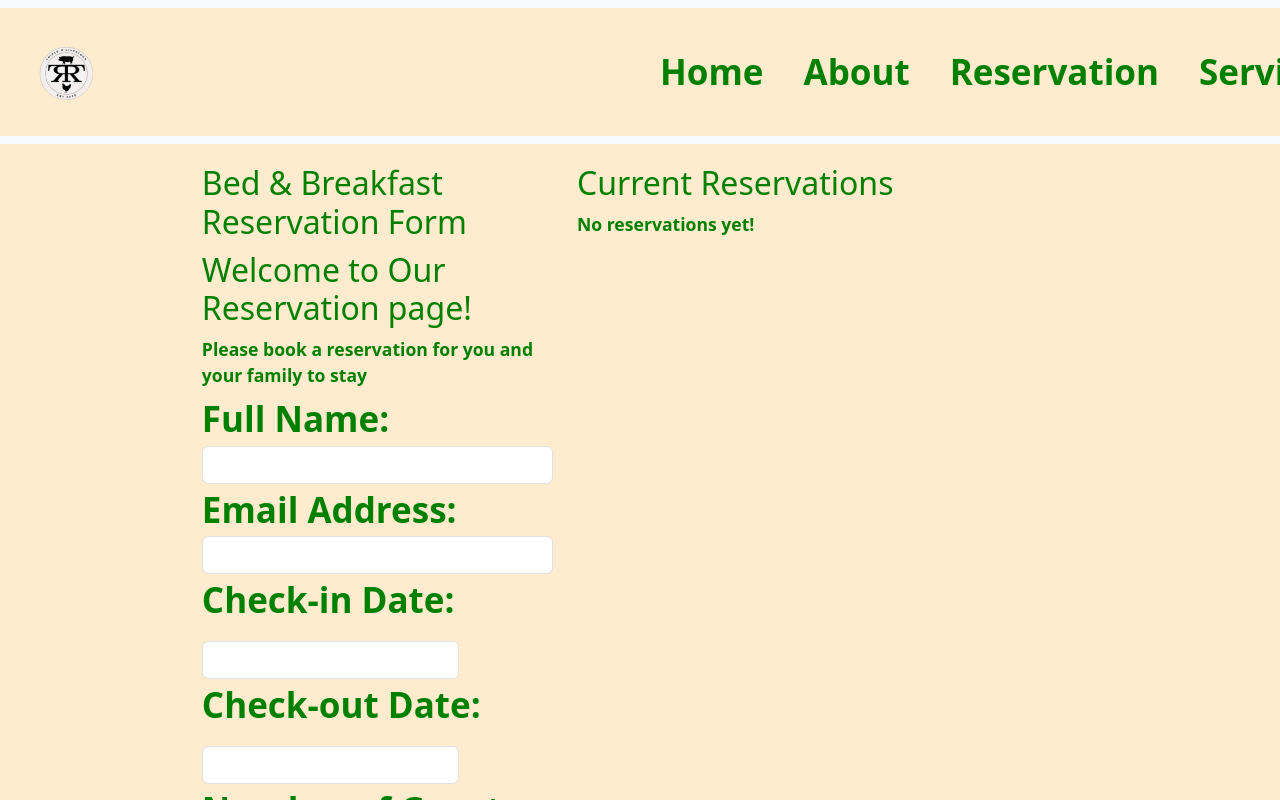
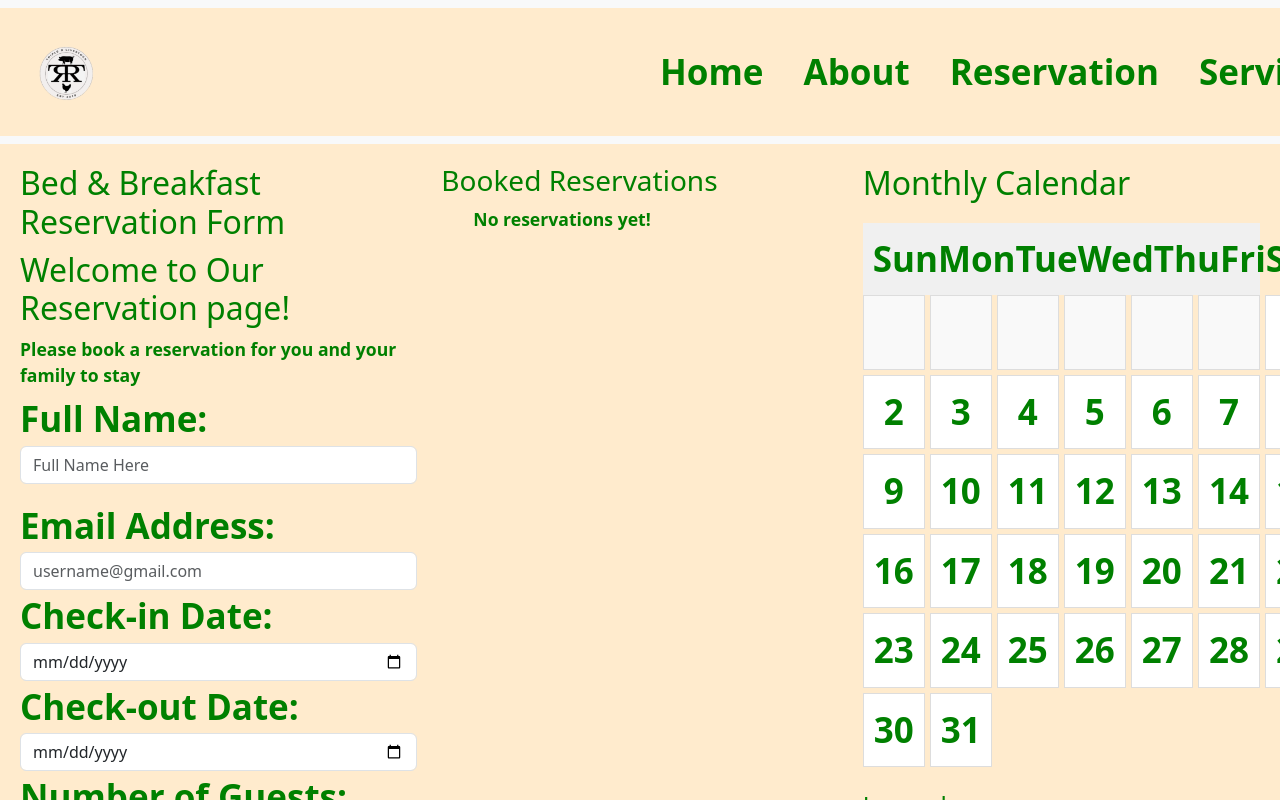
Before and after one commit to CrystalW11/Website-Template, a React (Vite) app in the folder client/: page /reservation in a window 1280 px wide. Shown: the top 800 px of the page. Built offline with nearby package versions, Linux system fonts and the light colour scheme.

Commit message:
updated reservations.jsx

```diff
--- a/client/package.json
+++ b/client/package.json
@@ -11,9 +11,15 @@
     "start": "node index.js"
   },
   "dependencies": {
+    "@fullcalendar/daygrid": "^6.1.15",
+    "@fullcalendar/react": "^6.1.15",
     "boostrap": "^2.0.0",
     "bootstrap": "^5.3.3",
+    "moment": "^2.30.1",
     "react": "^19.0.0",
+    "react-big-calendar": "^1.18.0",
+    "react-calendar": "^5.1.0",
+    "react-calendar-heatmap": "^1.10.0",
     "react-datepicker": "^8.2.0",
     "react-dom": "^19.0.0",
     "react-router-dom": "^7.3.0"
--- a/client/src/static/index.css
+++ b/client/src/static/index.css
@@ -63,3 +63,75 @@ p {
      font-weight: 500;
      font-size: xx-large;
 }
+
+/* calender display on reservations.jsx*/
+/* Highlight reserved dates */
+.calendar-container {
+     display: flex;
+     flex-direction: column;
+     margin-top: 20px;
+}
+
+.calendar-header {
+     display: grid;
+     grid-template-columns: repeat(7, 1fr);
+     background-color: #f0f0f0;
+     padding: 10px;
+     text-align: center;
+     font-weight: bold;
+}
+
+.calendar-grid {
+     display: grid;
+     grid-template-columns: repeat(7, 1fr);
+     gap: 5px;
+}
+
+.calendar-day {
+     background-color: #fff;
+     padding: 10px;
+     text-align: center;
+     cursor: pointer;
+     border: 1px solid #ddd;
+}
+
+.calendar-day.empty-day {
+     background-color: #f9f9f9;
+}
+
+.calendar-day.reserved {
+     background-color: #ffb3b3;
+     /* Reserved days highlighted */
+     color: white;
+}
+
+.calendar-day:hover {
+     background-color: #f1f1f1;
+}
+
+.legend {
+     margin-top: 20px;
+     font-size: 1.1rem;
+}
+
+.legend-item {
+     margin-bottom: 10px;
+     display: flex;
+     align-items: center;
+}
+
+.legend-color {
+     width: 20px;
+     height: 20px;
+     margin-right: 10px;
+}
+
+.legend-color.reserved {
+     background-color: lightpink;
+     /* Reserved color */
+}
+
+.legend-color.available {
+     background-color: green;
+     /* Available color */
+}
--- a/client/src/views/Reservation.jsx
+++ b/client/src/views/Reservation.jsx
@@ -1,9 +1,8 @@
 /** @format */
 
 import React, { useState, useEffect } from "react";
-import DatePicker from "react-datepicker";
-import "react-datepicker/dist/react-datepicker.css";
 
+// Utility function to format dates
 const Reservation = () => {
   const [reservationData, setReservationData] = useState({
     name: "",
@@ -16,6 +15,7 @@ const Reservation = () => {
   });
 
   const [reservations, setReservations] = useState([]);
+  const [error, setError] = useState(""); // State to handle error messages
 
   // Load existing reservations from localStorage
   useEffect(() => {
@@ -33,10 +33,58 @@ const Reservation = () => {
     });
   };
 
+  // Function to check for overlapping dates
+  const isOverlapping = (newCheckin, newCheckout) => {
+    for (let reservation of reservations) {
+      const existingCheckin = new Date(reservation.checkin);
+      const existingCheckout = new Date(reservation.checkout);
+      const newCheckinDate = new Date(newCheckin);
+      const newCheckoutDate = new Date(newCheckout);
+
+      // Check if the new reservation dates overlap with an existing reservation
+      if (
+        (newCheckinDate >= existingCheckin &&
+          newCheckinDate < existingCheckout) ||
+        (newCheckoutDate > existingCheckin &&
+          newCheckoutDate <= existingCheckout)
+      ) {
+        return true; // There's a conflict
+      }
+    }
+    return false; // No conflict
+  };
+
   const handleSubmit = (e) => {
     e.preventDefault();
 
-    const updatedReservations = [...reservations, reservationData];
+    // Check for date overlap before submitting
+    const { checkin, checkout } = reservationData;
+
+    if (!checkin || !checkout) {
+      setError("Please select both check-in and check-out dates.");
+      return;
+    }
+
+    // Check for date conflict
+    if (isOverlapping(checkin, checkout)) {
+      setError("The selected dates are already booked.");
+      return;
+    }
+
+    // Reset error state if no conflict
+    setError("");
+
+    // Create the timestamp when the reservation is created
+    const createdAt = new Date().toISOString(); // ISO 8601 format
+
+    // Add the timestamp to reservation data
+    const updatedReservationData = {
+      ...reservationData,
+      createdAt,
+    };
+
+    // Proceed with adding the new reservation
+    const updatedReservations = [...reservations, updatedReservationData];
     setReservations(updatedReservations);
 
     // Save reservations to localStorage
@@ -64,15 +112,98 @@ const Reservation = () => {
 
   const handleUpdate = (index) => {
     setReservationData(reservations[index]);
-    handleDelete(index); // Delete the reservation from the list before updating
+    // Instead of deleting the reservation immediately, just allow editing.
+    // Removing the delete action here.
   };
 
-  // Function to check if a date is unavailable
-  const isDateUnavailable = (date) => {
-    return reservations.some((reservation) => {
-      const checkinDate = new Date(reservation.checkin);
-      const checkoutDate = new Date(reservation.checkout);
-      return date >= checkinDate && date <= checkoutDate;
+  // Helper function to format dates and timestamps (without leading zeros)
+  const formatDateTime = (dateString) => {
+    const date = new Date(dateString);
+    // Check if the date is valid
+    if (isNaN(date)) {
+      return "Invalid Date"; // Return a default text if the date is invalid
+    }
+
+    const options = {
+      weekday: "short", // Optional: day of the week
+      year: "numeric",
+      month: "long",
+      day: "numeric",
+      hour: "numeric", // Hour (no leading zeros)
+      minute: "numeric", // Minute (no leading zeros)
+      hour12: true, // AM/PM format
+    };
+    return date.toLocaleString("en-US", options);
+  };
+
+  // Get the first day of the month (0-6 for Sunday-Saturday)
+  const getFirstDayOfMonth = (month, year) => {
+    const date = new Date(year, month, 1);
+    return date.getDay();
+  };
+
+  // Generate the list of dates for the current month
+  const generateMonthDates = (month, year) => {
+    const firstDay = getFirstDayOfMonth(month, year);
+    const daysInMonth = new Date(year, month + 1, 0).getDate();
+    const dates = [];
+    let dayCount = 1;
+
+    // Create empty slots for days before the first day
+    for (let i = 0; i < firstDay; i++) {
+      dates.push(null);
+    }
+
+    // Populate the dates for the current month
+    for (let i = firstDay; i < firstDay + daysInMonth; i++) {
+      dates.push(dayCount++);
+    }
+
+    return dates;
+  };
+
+  // Convert reservation data into day numbers for the calendar
+  const getReservedDays = () => {
+    return reservations.map((reservation) => {
+      const checkin = new Date(reservation.checkin);
+      const checkout = new Date(reservation.checkout);
+
+      const checkinDay = checkin.getDate();
+      const checkoutDay = checkout.getDate();
+
+      return { checkinDay, checkoutDay };
+    });
+  };
+
+  const renderCalendar = () => {
+    const currentMonth = new Date().getMonth(); // Get the current month (0-indexed)
+    const currentYear = new Date().getFullYear(); // Get the current year
+    const monthDates = generateMonthDates(currentMonth, currentYear);
+    const reservedDays = getReservedDays();
+
+    return monthDates.map((date, index) => {
+      if (date === null) {
+        return (
+          <div key={index} className="calendar-day empty-day">
+            {""}
+          </div>
+        );
+      }
+
+      // Check if the current date is reserved
+      const reserved = reservedDays.some(
+        (reservation) =>
+          date >= reservation.checkinDay && date <= reservation.checkoutDay
+      );
+
+      return (
+        <div
+          key={index}
+          className={`calendar-day ${reserved ? "reserved" : ""}`}
+          title={reserved ? "This day is reserved" : ""}>
+          {date}
+        </div>
+      );
     });
   };
 
@@ -80,18 +211,21 @@ const Reservation = () => {
     <div className="container-fluid centered-content">
       <div className="row">
         {/* Left Column: Reservation Form */}
-        <div className="col-md-5">
+        <div className="col-md-4 mb-4">
           <h1>Bed & Breakfast Reservation Form</h1>
           <h2>Welcome to Our Reservation page!</h2>
           <p>Please book a reservation for you and your family to stay</p>
+          {/* Error message */}
+          {error && <div className="alert alert-danger">{error}</div>}
           <form onSubmit={handleSubmit}>
-            <div className="form-group">
+            <div className="form-group mb-3">
               <label htmlFor="name">Full Name:</label>
               <input
                 className="form-control"
                 type="text"
                 id="name"
                 name="name"
+                placeholder="Full Name Here"
                 value={reservationData.name}
                 onChange={handleChange}
                 required
@@ -105,6 +239,7 @@ const Reservation = () => {
                 type="email"
                 id="email"
                 name="email"
+                placeholder="username@gmail.com"
                 value={reservationData.email}
                 onChange={handleChange}
                 required
@@ -113,39 +248,27 @@ const Reservation = () => {
 
             <div className="form-group">
               <label htmlFor="checkin">Check-in Date:</label>
-              <DatePicker
+              <input
                 className="form-control"
-                selected={
-                  reservationData.checkin
-                    ? new Date(reservationData.checkin)
-                    : null
-                }
-                onChange={(date) =>
-                  setReservationData({ ...reservationData, checkin: date })
-                }
+                type="date"
+                id="checkin"
+                name="checkin"
+                value={reservationData.checkin}
+                onChange={handleChange}
                 required
-                minDate={new Date()} // Disable past dates
-                filterDate={(date) => !isDateUnavailable(date)} // Disable unavailable dates
-                dateFormat="yyyy-MM-dd"
               />
             </div>
 
             <div className="form-group">
               <label htmlFor="checkout">Check-out Date:</label>
-              <DatePicker
+              <input
                 className="form-control"
-                selected={
-                  reservationData.checkout
-                    ? new Date(reservationData.checkout)
-                    : null
-                }
-                onChange={(date) =>
-                  setReservationData({ ...reservationData, checkout: date })
-                }
+                type="date"
+                id="checkout"
+                name="checkout"
+                value={reservationData.checkout}
+                onChange={handleChange}
                 required
-                minDate={new Date(reservationData.checkin || Date.now())} // Check-out can't be before check-in
-                filterDate={(date) => !isDateUnavailable(date)} // Disable unavailable dates
-                dateFormat="yyyy-MM-dd"
               />
             </div>
 
@@ -184,6 +307,7 @@ const Reservation = () => {
                 className="form-control"
                 id="special-requests"
                 name="specialRequests"
+                placeholder="Please list any special accommodations needed."
                 value={reservationData.specialRequests}
                 onChange={handleChange}></textarea>
             </div>
@@ -196,42 +320,74 @@ const Reservation = () => {
           </form>
         </div>
 
-        {/* Right Column: Current Reservations */}
-        <div className="col-md-7">
-          <h2>Current Reservations</h2>
-          <div>
+        {/* Middle Column: Reservation List */}
+        <div className="col-md-4 mb-4">
+          <h3>Booked Reservations</h3>
+          <ul>
             {reservations.length === 0 ? (
               <p>No reservations yet!</p>
             ) : (
-              <ul>
-                {reservations.map((reservation, index) => (
+              reservations.map((reservation, index) => (
                 <li key={index}>
                   <p>
                     <strong>{reservation.name}</strong> - {reservation.room}{" "}
                     room
                     <br />
-                      Check-in: {reservation.checkin} - Check-out:{" "}
-                      {reservation.checkout}
+                    <strong>Check-in:</strong>{" "}
+                    {formatDateTime(reservation.checkin)}
+                    <br />
+                    <strong>Check-out:</strong>{" "}
+                    {formatDateTime(reservation.checkout)}
                     <br />
                     Guests: {reservation.guests}
                     <br />
                     Special Requests: {reservation.specialRequests || "None"}
+                    <br />
+                    <strong>Reservation made at:</strong>{" "}
+                    {formatDateTime(reservation.createdAt)}
                   </p>
                   <button
                     className="btn btn-warning"
                     onClick={() => handleUpdate(index)}>
                     Update
                   </button>
-                    <span>|</span>
+                  <span> | </span>
                   <button
                     className="btn btn-danger"
                     onClick={() => handleDelete(index)}>
                     Delete
                   </button>
                 </li>
-                ))}
+              ))
+            )}
           </ul>
-            )}
+        </div>
+
+        {/* Right Column: Calendar */}
+        <div className="col-md-4">
+          <h2>Monthly Calendar</h2>
+          <div className="calendar-container">
+            <div className="calendar-header">
+              <div className="calendar-day-name">Sun</div>
+              <div className="calendar-day-name">Mon</div>
+              <div className="calendar-day-name">Tue</div>
+              <div className="calendar-day-name">Wed</div>
+              <div className="calendar-day-name">Thu</div>
+              <div className="calendar-day-name">Fri</div>
+              <div className="calendar-day-name">Sat</div>
+            </div>
+            <div className="calendar-grid">{renderCalendar()}</div>
+          </div>
+
+          {/* Legend showing availability */}
+          <div className="legend mt-4">
+            <h4>Legend:</h4>
+            <div className="legend-item">
+              <span className="legend-color reserved"></span> Reserved
+            </div>
+            <div className="legend-item">
+              <span className="legend-color available"></span> Available
+            </div>
           </div>
         </div>
       </div>
```
Also changed, not shown: 2 other files (tests, documents, lock files or other folders). Lines whose indentation alone changed are shown as unchanged.
